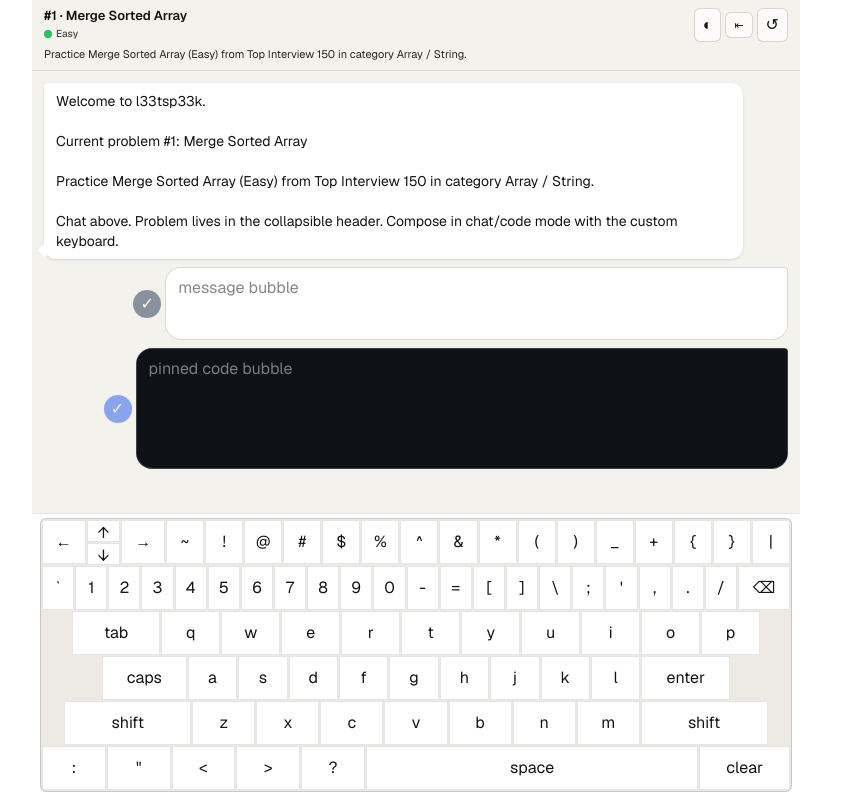
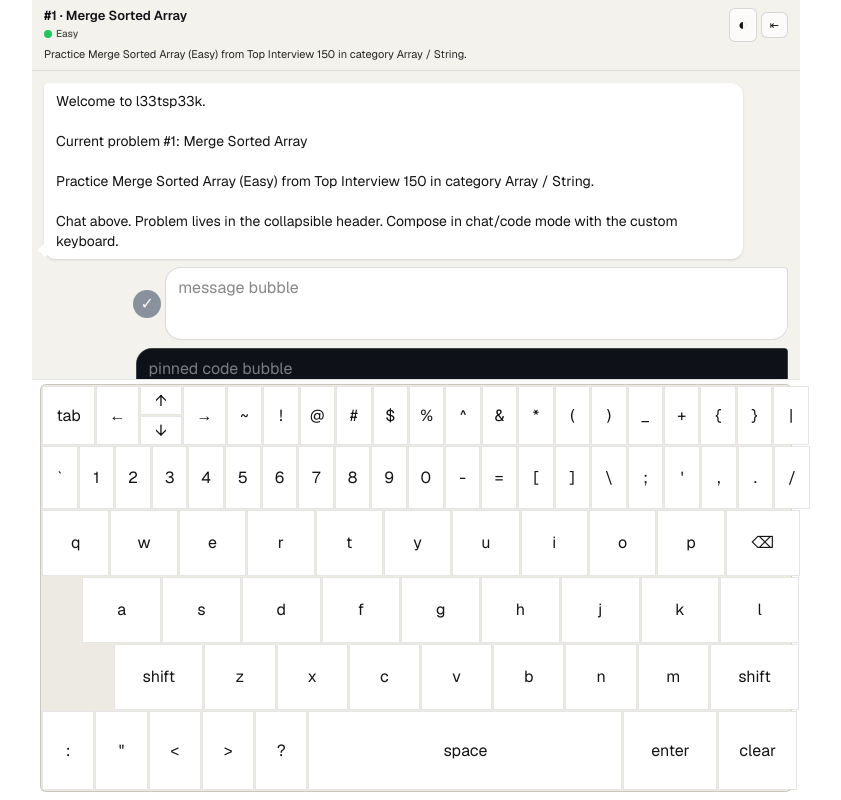
Before and after one commit to aiyer-commits/l33-bot-oss, a Next.js app: page / in a window 1280 px wide. Shown: the top 800 px of the page, without its empty margins (224-1065 px from the left). Built offline with nearby package versions, Linux system fonts and the light colour scheme; no server answers.

Commit message:
Implement profile-scaled keyboard geometry and Gboard-style row alignment

```diff
--- a/app/page.tsx
+++ b/app/page.tsx
@@ -17,13 +17,122 @@ type ThemeMode = "light" | "dark";
 
 type Cursor = { start: number; end: number };
 
-const KEYBOARD_ROWS = [
-  ["LEFT", "UPDOWN", "RIGHT", "~", "!", "@", "#", "$", "%", "^", "&", "*", "(", ")", "_", "+", "{", "}", "|"],
-  ["`", "1", "2", "3", "4", "5", "6", "7", "8", "9", "0", "-", "=", "[", "]", "\\", ";", "'", ",", ".", "/", "BACKSPACE"],
-  ["TAB", "q", "w", "e", "r", "t", "y", "u", "i", "o", "p"],
-  ["CAPS", "a", "s", "d", "f", "g", "h", "j", "k", "l", "ENTER"],
-  ["SHIFT", "z", "x", "c", "v", "b", "n", "m", "SHIFT"],
-  [":", '"', "<", ">", "?", "SPACE", "CLEAR"],
+type KeySpec = { token: string; units?: number };
+type KeyboardRow = { offsetUnits?: number; heightUnits?: number; keys: KeySpec[] };
+const BASE_KEY_HEIGHT = "clamp(44px, 9.6vw, 66px)";
+
+const KEYBOARD_LAYOUT: KeyboardRow[] = [
+  {
+    heightUnits: 0.9,
+    keys: [
+      { token: "TAB", units: 1.5 },
+      { token: "LEFT", units: 1.2 },
+      { token: "UPDOWN", units: 1.2 },
+      { token: "RIGHT", units: 1.2 },
+      { token: "~" },
+      { token: "!" },
+      { token: "@" },
+      { token: "#" },
+      { token: "$" },
+      { token: "%" },
+      { token: "^" },
+      { token: "&" },
+      { token: "*" },
+      { token: "(" },
+      { token: ")" },
+      { token: "_" },
+      { token: "+" },
+      { token: "{" },
+      { token: "}" },
+      { token: "|" },
+    ],
+  },
+  {
+    heightUnits: 0.95,
+    keys: [
+      { token: "`" },
+      { token: "1" },
+      { token: "2" },
+      { token: "3" },
+      { token: "4" },
+      { token: "5" },
+      { token: "6" },
+      { token: "7" },
+      { token: "8" },
+      { token: "9" },
+      { token: "0" },
+      { token: "-" },
+      { token: "=" },
+      { token: "[" },
+      { token: "]" },
+      { token: "\\" },
+      { token: ";" },
+      { token: "'" },
+      { token: "," },
+      { token: "." },
+      { token: "/" },
+    ],
+  },
+  {
+    offsetUnits: 0,
+    heightUnits: 1.0,
+    keys: [
+      { token: "q" },
+      { token: "w" },
+      { token: "e" },
+      { token: "r" },
+      { token: "t" },
+      { token: "y" },
+      { token: "u" },
+      { token: "i" },
+      { token: "o" },
+      { token: "p" },
+      { token: "BACKSPACE", units: 1.1 },
+    ],
+  },
+  {
+    offsetUnits: 0.5,
+    heightUnits: 1.0,
+    keys: [
+      { token: "a" },
+      { token: "s" },
+      { token: "d" },
+      { token: "f" },
+      { token: "g" },
+      { token: "h" },
+      { token: "j" },
+      { token: "k" },
+      { token: "l" },
+    ],
+  },
+  {
+    offsetUnits: 1.0,
+    heightUnits: 1.0,
+    keys: [
+      { token: "SHIFT", units: 1.25 },
+      { token: "z" },
+      { token: "x" },
+      { token: "c" },
+      { token: "v" },
+      { token: "b" },
+      { token: "n" },
+      { token: "m" },
+      { token: "SHIFT", units: 1.25 },
+    ],
+  },
+  {
+    heightUnits: 1.2,
+    keys: [
+      { token: ":" },
+      { token: '"' },
+      { token: "<" },
+      { token: ">" },
+      { token: "?" },
+      { token: "SPACE", units: 6 },
+      { token: "ENTER", units: 1.8 },
+      { token: "CLEAR", units: 1.5 },
+    ],
+  },
 ];
 
 function nowIso() {
@@ -156,7 +265,6 @@ export default function Home() {
 
   const [composerMode, setComposerMode] = useState<ComposerMode>("chat");
   const [shiftOn, setShiftOn] = useState(false);
-  const [capsOn, setCapsOn] = useState(false);
 
   const [chatCursor, setChatCursor] = useState<Cursor>({ start: 0, end: 0 });
   const [codeCursor, setCodeCursor] = useState<Cursor>({ start: 0, end: 0 });
@@ -304,10 +412,6 @@ export default function Home() {
       setShiftOn((v) => !v);
       return;
     }
-    if (token === "CAPS") {
-      setCapsOn((v) => !v);
-      return;
-    }
     const target: TargetField = composerMode;
     const source = target === "chat" ? draft : code;
     const cursor = target === "chat" ? chatCursor : codeCursor;
@@ -333,7 +437,7 @@ export default function Home() {
     } else {
       const isLetter = /^[a-z]$/i.test(token);
       if (isLetter) {
-        const upper = capsOn !== shiftOn;
+        const upper = shiftOn;
         result = applyInsert(source, cursor, upper ? token.toUpperCase() : token.toLowerCase());
         if (shiftOn) setShiftOn(false);
       } else {
@@ -357,20 +461,6 @@ export default function Home() {
     } else {
       setCode("");
       setCursorOnDom("code", { start: 0, end: 0 });
-    }
-  }
-
-  function resetLocalState() {
-    const fresh = createInitialProfile();
-    setProfile(fresh);
-    setMessages(bootstrapIntro(1));
-    setDraft("");
-    setCode("");
-    setError("");
-    setComposerMode("chat");
-    if (!authUser) {
-      localStorage.removeItem(CHAT_KEY);
-      localStorage.removeItem(PROFILE_KEY);
     }
   }
 
@@ -504,7 +594,6 @@ export default function Home() {
 
   function labelForKey(token: string) {
     if (token === "SHIFT") return "shift";
-    if (token === "CAPS") return "caps";
     if (token === "TAB") return "tab";
     if (token === "SPACE") return "space";
     if (token === "ENTER") return "enter";
@@ -521,24 +610,17 @@ export default function Home() {
     setTheme((prev) => (prev === "light" ? "dark" : "light"));
   }
 
-  function keyFlex(token: string) {
-    if (token === "SPACE") return "flex-[6]";
-    if (token === "BACKSPACE") return "flex-[1.9]";
-    if (token === "TAB") return "flex-[1.6]";
-    if (token === "CAPS") return "flex-[1.9]";
-    if (token === "ENTER") return "flex-[2]";
-    if (token === "SHIFT") return "flex-[2.2]";
-    if (token === "CLEAR") return "flex-[1.5]";
-    if (token === "UPDOWN") return "flex-[1.2]";
-    if (token === "LEFT" || token === "RIGHT") return "flex-[1.2]";
-    return "flex-1";
+  function keyUnits(key: KeySpec) {
+    return key.units ?? 1;
   }
 
-  function rowPadding(rowIndex: number) {
-    if (rowIndex === 2) return "px-[4%]";
-    if (rowIndex === 3) return "px-[8%]";
-    if (rowIndex === 4) return "px-[3%]";
-    return "";
+  function rowUnits(row: KeyboardRow) {
+    const offset = row.offsetUnits ?? 0;
+    return row.keys.reduce((sum, key) => sum + keyUnits(key), offset);
+  }
+
+  function rowHeightPx(row: KeyboardRow) {
+    return `calc(${BASE_KEY_HEIGHT} * ${row.heightUnits ?? 1})`;
   }
 
   function difficultyDotColor(difficulty: string) {
@@ -601,14 +683,6 @@ export default function Home() {
                 ⇤
               </a>
             )}
-            <button
-              type="button"
-              onClick={resetLocalState}
-              className={`rounded-md border px-2 py-1 text-[11px] font-medium ${isDark ? "border-white/20 bg-white/5" : "border-black/15 bg-white/70"}`}
-              title="Reset local progress"
-            >
-              ↺
-            </button>
           </div>
         </div>
         <p className={`mt-1 whitespace-pre-wrap text-[11px] leading-4 ${isDark ? "text-white/85" : "text-black/85"}`}>
@@ -710,23 +784,34 @@ export default function Home() {
       <section className={`sticky bottom-0 z-30 border-t px-2 pt-1 pb-2 backdrop-blur ${isDark ? "border-white/15 bg-[#0f141d]/98" : "border-black/10 bg-white/98"}`}>
         <div className={`rounded-md border p-px ${isDark ? "border-white/20 bg-[#121720]" : "border-black/15 bg-[#eceae2]"}`}>
           <div className="space-y-px">
-            {KEYBOARD_ROWS.map((row, rowIndex) => (
-              <div key={`row-${rowIndex}`} className={`flex gap-px ${rowPadding(rowIndex)}`}>
-                {row.map((token) => {
+            {KEYBOARD_LAYOUT.map((row, rowIndex) => {
+              const totalUnits = rowUnits(row);
+              const leftOffsetPct = (((row.offsetUnits ?? 0) / totalUnits) * 100).toFixed(4);
+              const rowHeight = rowHeightPx(row);
+              return (
+              <div key={`row-${rowIndex}`} className="flex gap-px" style={{ height: rowHeight }}>
+                {(row.offsetUnits ?? 0) > 0 ? <div style={{ width: `${leftOffsetPct}%` }} className="shrink-0" /> : null}
+                {row.keys.map((key, keyIndex) => {
+                  const token = key.token;
+                  const widthPct = ((keyUnits(key) / totalUnits) * 100).toFixed(4);
                   if (token === "UPDOWN") {
                     return (
-                      <div key={`${rowIndex}-${token}`} className={`grid grid-rows-2 gap-px ${keyFlex(token)}`}>
+                      <div
+                        key={`${rowIndex}-${keyIndex}-${token}`}
+                        className="shrink-0 grid grid-rows-2 gap-px"
+                        style={{ width: `${widthPct}%` }}
+                      >
                         <button
                           type="button"
                           onClick={() => pressKey("UP")}
-                          className={`h-[22px] border px-0.5 text-center font-mono text-[10px] ${isDark ? "border-white/15 bg-[#1a2230] text-[#e5e7eb]" : "border-black/10 bg-white"}`}
+                          className={`h-full border px-0.5 text-center font-mono text-[12px] ${isDark ? "border-white/15 bg-[#1a2230] text-[#e5e7eb]" : "border-black/10 bg-white"}`}
                         >
                           ↑
                         </button>
                         <button
                           type="button"
                           onClick={() => pressKey("DOWN")}
-                          className={`h-[22px] border px-0.5 text-center font-mono text-[10px] ${isDark ? "border-white/15 bg-[#1a2230] text-[#e5e7eb]" : "border-black/10 bg-white"}`}
+                          className={`h-full border px-0.5 text-center font-mono text-[12px] ${isDark ? "border-white/15 bg-[#1a2230] text-[#e5e7eb]" : "border-black/10 bg-white"}`}
                         >
                           ↓
                         </button>
@@ -736,7 +821,7 @@ export default function Home() {
 
                   return (
                     <button
-                      key={`${rowIndex}-${token}`}
+                      key={`${rowIndex}-${keyIndex}-${token}`}
                       type="button"
                       onClick={() => {
                         if (token === "CLEAR") {
@@ -745,22 +830,21 @@ export default function Home() {
                           pressKey(token);
                         }
                       }}
-                      className={`h-11 border px-1 text-center font-mono text-[12px] ${keyFlex(token)} ${
+                      style={{ width: `${widthPct}%` }}
+                      className={`h-full shrink-0 border px-1 text-center font-mono text-[12px] ${
                         token === "SHIFT" && shiftOn
                           ? "border-[#7aa2ff] bg-[#22407a] text-white"
-                          : token === "CAPS" && capsOn
-                            ? "border-[#7aa2ff] bg-[#22407a] text-white"
-                            : isDark
-                              ? "border-white/15 bg-[#1a2230] text-[#e5e7eb]"
-                              : "border-black/10 bg-white"
+                          : isDark
+                            ? "border-white/15 bg-[#1a2230] text-[#e5e7eb]"
+                            : "border-black/10 bg-white"
                       }`}
                     >
-                      {/^[a-z]$/.test(token) ? (capsOn !== shiftOn ? token.toUpperCase() : token.toLowerCase()) : labelForKey(token)}
+                      {/^[a-z]$/.test(token) ? (shiftOn ? token.toUpperCase() : token.toLowerCase()) : labelForKey(token)}
                     </button>
                   );
                 })}
               </div>
-            ))}
+            )})}
           </div>
         </div>
 
```
